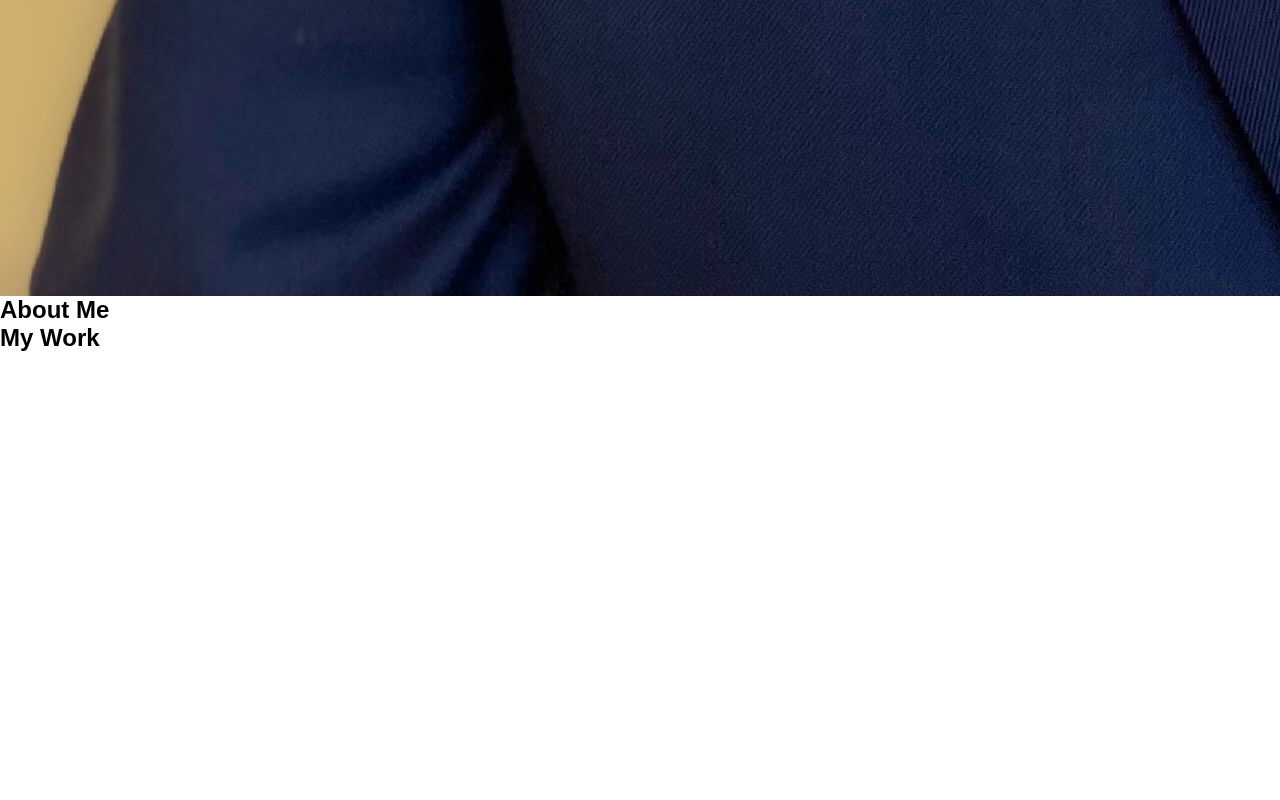
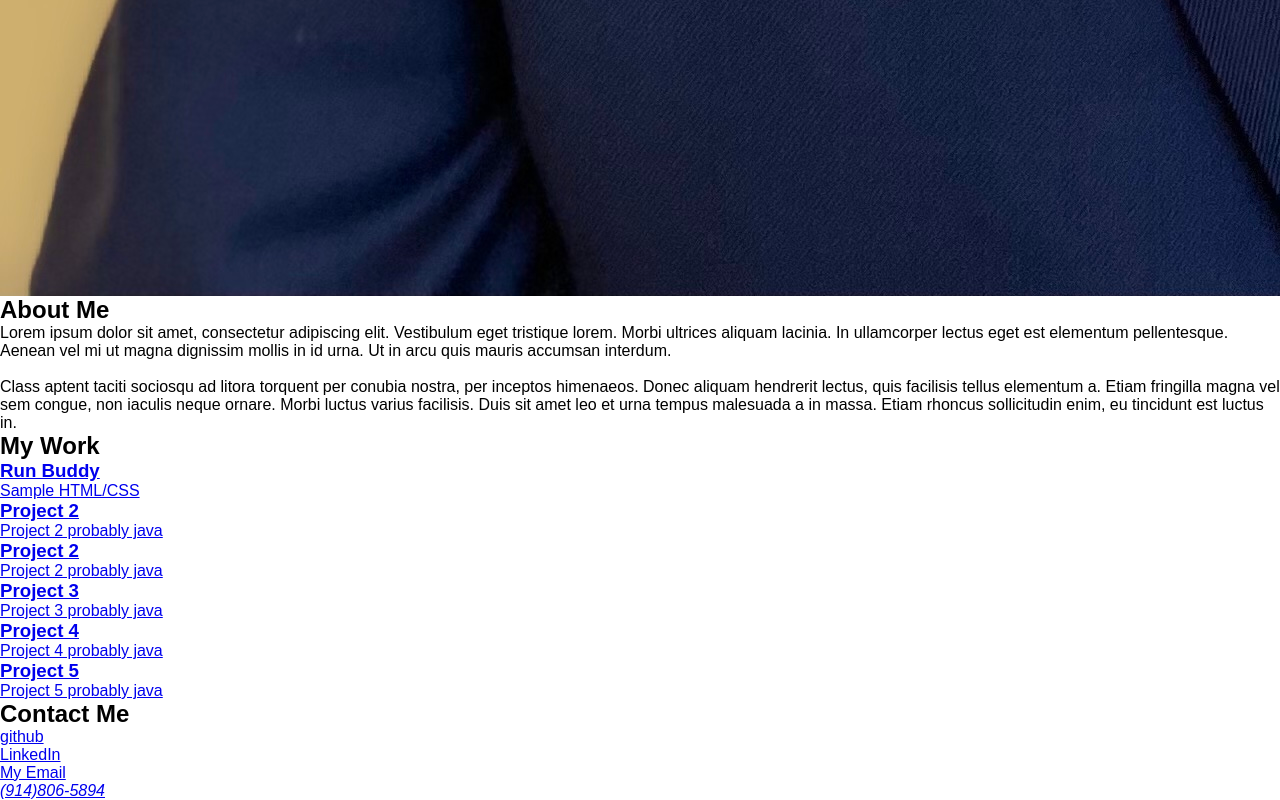
Before and after one commit to LKocaj/02-professional-Portfolio, a plain HTML site: page index.html in a window 1280 px wide. Shown: the part 3827-4627 px from the top of the page. Before the commit the page ends 4179 px from the top, so only its background shows below. Drawn offline with Linux system fonts and the light colour scheme.

Commit message:
html update

```diff
--- a/Assets/CSS/style.css
+++ b/Assets/CSS/style.css
@@ -8,6 +8,6 @@
 
 body {
     font-family: Arial, Helvetica, sans-serif;
-    color: ;
-    background-color: ;
+    color: var();
+    background-color: var();
 }
--- a/index.html
+++ b/index.html
@@ -29,7 +29,7 @@
             </nav>
         </header>
 
-        <!-- Hero Image -->
+        <!-- Hero / Image -->
 
         <section class="hero">
             <div>
@@ -43,6 +43,15 @@
             <div class="title">
                 <h2>About Me</h2>
             </div>
+
+            <div>
+                <p>
+                    Lorem ipsum dolor sit amet, consectetur adipiscing elit. Vestibulum eget tristique lorem. Morbi ultrices aliquam lacinia. In ullamcorper lectus eget est elementum pellentesque. Aenean vel mi ut magna dignissim mollis in id urna. Ut in arcu quis mauris accumsan interdum.
+                    <br>
+                    <br>
+                    Class aptent taciti sociosqu ad litora torquent per conubia nostra, per inceptos himenaeos. Donec aliquam hendrerit lectus, quis facilisis tellus elementum a. Etiam fringilla magna vel sem congue, non iaculis neque ornare. Morbi luctus varius facilisis. Duis sit amet leo et urna tempus malesuada a in massa. Etiam rhoncus sollicitudin enim, eu tincidunt est luctus in.
+                </p>
+            </div>
         </section>
 
         <!-- My Work -->
@@ -51,14 +60,76 @@
             <div class="title">
                 <h2>My Work</h2>
             </div>
+
+            <a href="https://github.com/LKocaj/run-buddy" target="_blank" class="run-buddy">
+                <div class="label">
+                    <h3>Run Buddy</h3>
+                    <p>Sample HTML/CSS</p>
+                </div>
+            </a>
+
+            <a href="#" target="_blank" class="place-holder-1">
+                <div class="label">
+                    <h3>Project 2</h3>
+                    <p>Project 2 probably java</p>
+                </div>
+            </a>
+
+            <a href="#" target="_blank" class="place-holder-2">
+                <div class="label">
+                    <h3>Project 2</h3>
+                    <p>Project 2 probably java</p>
+                </div>
+            </a>
+
+            <a href="#" target="_blank" class="place-holder-3">
+                <div class="label">
+                    <h3>Project 3</h3>
+                    <p>Project 3 probably java</p>
+                </div>
+            </a>
+
+            <a href="#" target="_blank" class="place-holder-4">
+                <div class="label">
+                    <h3>Project 4</h3>
+                    <p>Project 4 probably java</p>
+                </div>
+            </a>
+
+            <a href="#" target="_blank" class="place-holder-5">
+                <div class="label">
+                    <h3>Project 5</h3>
+                    <p>Project 5 probably java</p>
+                </div>
+            </a>
+
+
+
         </section>
 
         <!-- Contact Me -->
 
-        <section id="contact-me">
-            <div class="flex-row"></div>
-        </section>
-
+        <footer id="contact-me">
+            <div class="title">
+                <h2>Contact Me</h2>
+            </div>
+            <ul>
+                <li>
+                    <a href="https://github.com/LKocaj">github</a>
+                </li>
+                <li>
+                    <a href="https://www.linkedin.com/in/lawrence-kocaj-305611233/">LinkedIn</a>
+                </li>
+                <li>
+                    <a href="mailto:lawrencecaj@gmail.com">My Email</a>
+                </li>
+                <li>
+                    <address>
+                        <a href="tel:914.806.5894">(914)806-5894</a>
+                    </address>
+                </li>
+            </ul>
+        </footer>
 
 
 
```
